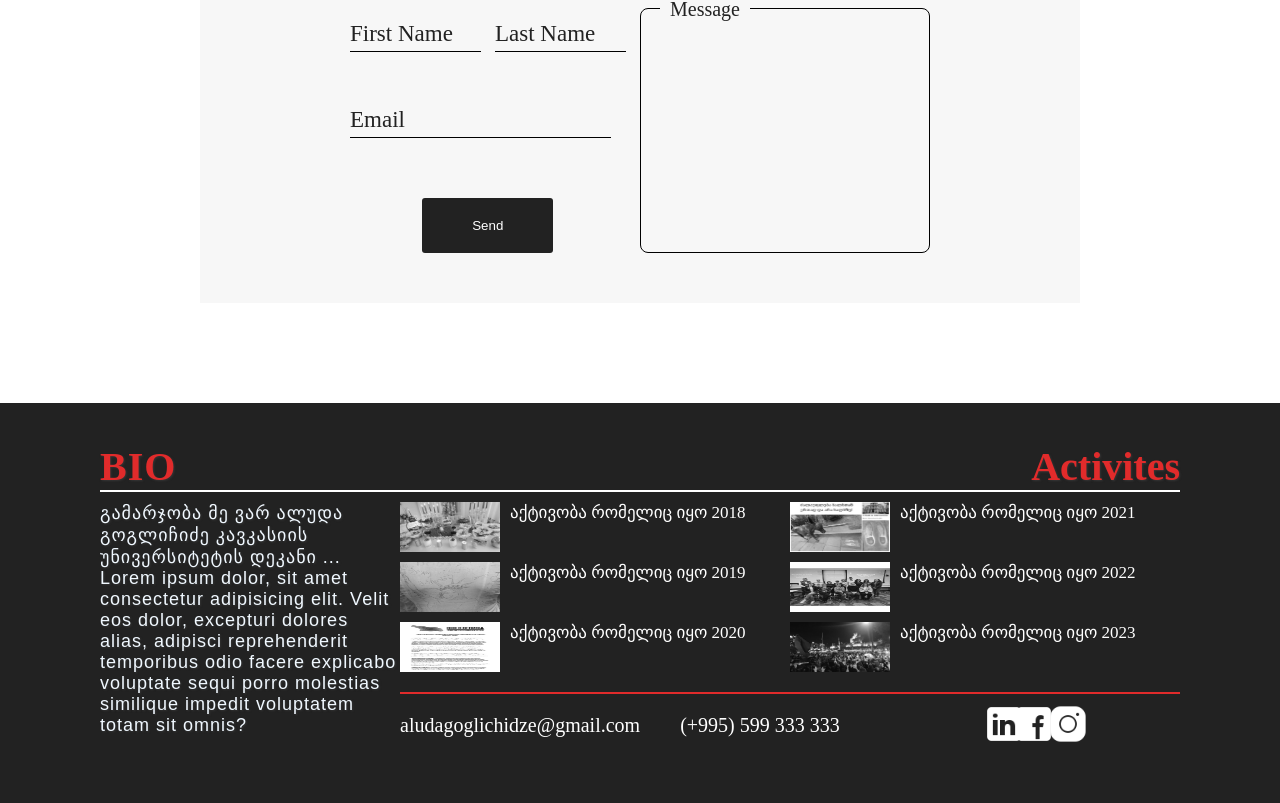
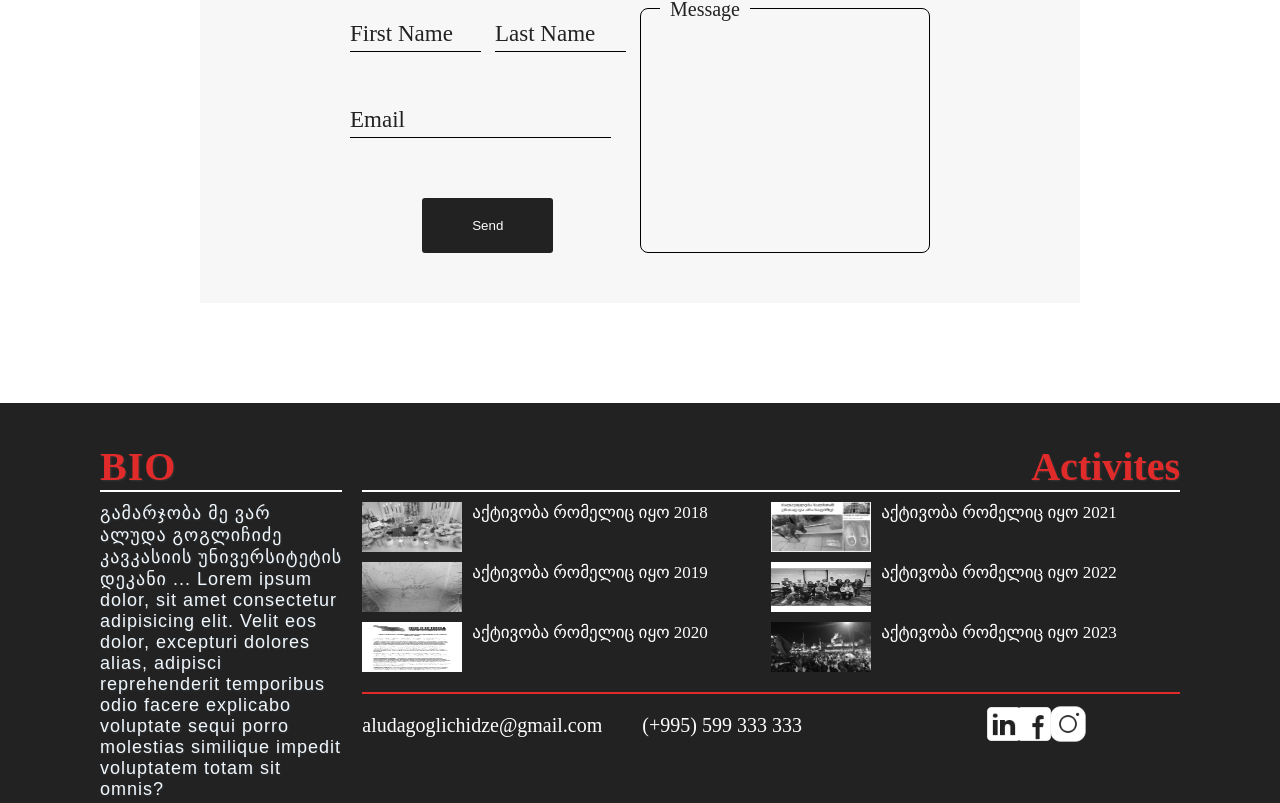
Before and after one commit to silver-lui/AludaWeb, a React (Vite) app: page / in a window 1280 px wide. Shown: the part 1056-1859 px from the top of the page. Built offline with nearby package versions, Linux system fonts and the light colour scheme; a web font is replaced by a local one.

Commit message:
footer 3rd

```diff
--- a/css/footer.css
+++ b/css/footer.css
@@ -13,13 +13,14 @@
     padding: 40px 100px;
     display: flex;
     justify-content: space-between;
+    gap: 20px;
 }
 
 .bio_small{
     letter-spacing: 1px;
     font-family: sans-serif;
-    /* line-height: 1;
-    padding: 40px 0 10px 0; */
+    /* line-height: 1; */
+    padding: 0 0 10px 0;
     width: 320px;
 }
 
@@ -43,7 +44,7 @@
 
 .activites_main{
     height: 100%;
-    width: 77%;
+    width: 100%;
 }
 
 .act-wrapper{
```
